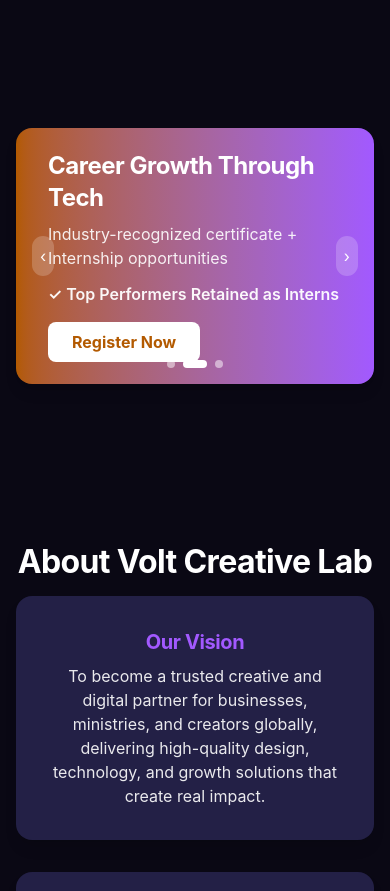
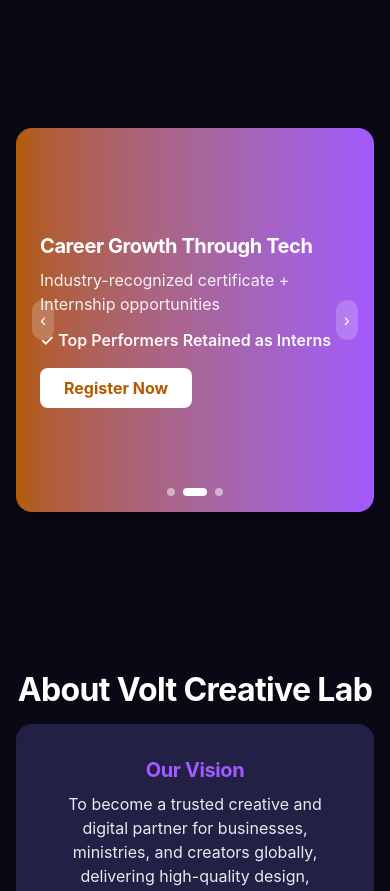
Before and after one commit to jerr001/voltcreativelab, a Next.js app in the folder volt-creative-lab/: page / in a window 390 px wide. Shown: the part 880-1771 px from the top of the page. Built offline with nearby package versions, Linux system fonts and the light colour scheme.

Commit message:
Fix carousel mobile layout: increase min height and optimize responsive sizing

```diff
--- a/volt-creative-lab/src/components/AcademyCarousel.tsx
+++ b/volt-creative-lab/src/components/AcademyCarousel.tsx
@@ -51,20 +51,20 @@
   return (
     <div className="relative w-full mb-12 bg-gradient-to-r from-[#b35a00] to-[#a259ff] rounded-2xl overflow-hidden shadow-lg">
       {/* Carousel Container */}
-      <div className="relative h-64 md:h-80 overflow-hidden">
+      <div className="relative min-h-96 md:h-80 overflow-hidden">
         {slides.map((slide, index) => (
           <div
             key={index}
-            className={`absolute inset-0 p-8 md:p-12 flex flex-col justify-center text-white transition-opacity duration-500 pointer-events-none ${
+            className={`absolute inset-0 p-6 sm:p-8 md:p-12 flex flex-col justify-center text-white transition-opacity duration-500 pointer-events-none ${
               index === currentSlide ? "opacity-100" : "opacity-0"
             }`}
           >
-            <h3 className="text-2xl md:text-3xl font-extrabold mb-2">
+            <h3 className="text-xl sm:text-2xl md:text-3xl font-extrabold mb-2">
               {slide.title}
             </h3>
 
             {slide.startDate && (
-              <p className="text-lg md:text-xl font-semibold text-white/95 mb-3">
+              <p className="text-base sm:text-lg md:text-xl font-semibold text-white/95 mb-3">
                 Starts Monday, {slide.startDate}
               </p>
             )}
```
